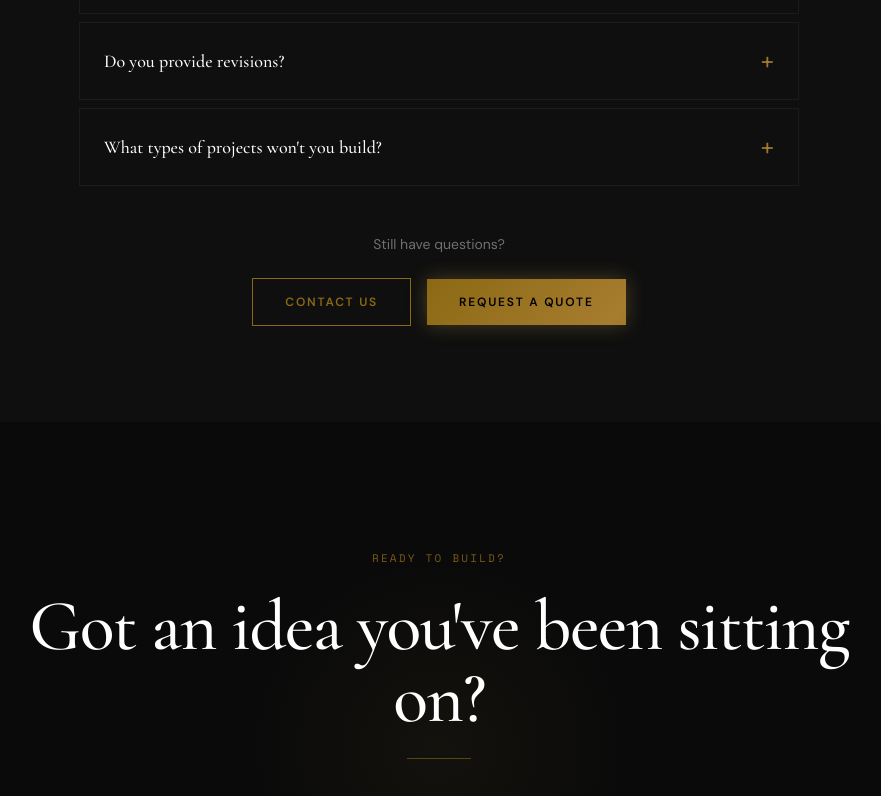
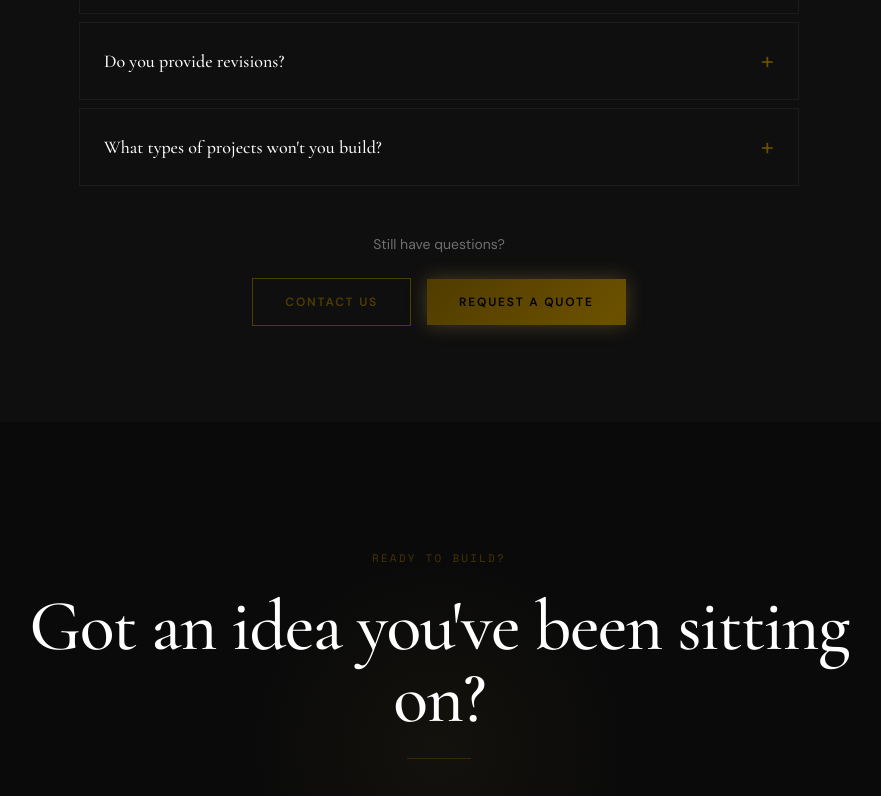
Before and after one commit to Toddleggo/launchrise-digital, a React (Vite) app: page /faq in a window 1280 px wide. Shown: the part 1280-2076 px from the top of the page, without its empty margins (201-1082 px from the left). Built offline with nearby package versions, Linux system fonts and the light colour scheme; no server answers.

Commit message:
Style: deep premium dark gold #503C00

```diff
--- a/src/index.css
+++ b/src/index.css
@@ -41,7 +41,7 @@
   letter-spacing: 0.15em;
   text-transform: uppercase;
   color: #000;
-  background: linear-gradient(135deg, #8B6914 0%, #A67C2E 50%, #8B6914 100%);
+  background: linear-gradient(135deg, #503C00 0%, #6B5000 50%, #503C00 100%);
   background-size: 200% auto;
   border: none;
   cursor: pointer;
@@ -67,23 +67,23 @@
   font-size: 12px;
   letter-spacing: 0.15em;
   text-transform: uppercase;
-  color: #8B6914;
+  color: #503C00;
   background: transparent;
-  border: 1px solid #8B6914;
+  border: 1px solid #503C00;
   cursor: pointer;
   transition: all 0.3s ease;
   text-decoration: none;
 }
 
 .btn-outline-gold:hover {
-  background: #8B6914;
+  background: #503C00;
   color: #000;
   box-shadow: 0 0 30px rgba(201, 168, 76, 0.4);
   transform: translateY(-2px);
 }
 
 .gold-text {
-  background: linear-gradient(135deg, #8B6914 0%, #A67C2E 50%, #8B6914 100%);
+  background: linear-gradient(135deg, #503C00 0%, #6B5000 50%, #503C00 100%);
   -webkit-background-clip: text;
   -webkit-text-fill-color: transparent;
   background-clip: text;
@@ -92,7 +92,7 @@
 .gold-line {
   width: 64px;
   height: 1px;
-  background: #8B6914;
+  background: #503C00;
   opacity: 0.6;
 }
 
@@ -101,7 +101,7 @@
   font-size: 11px;
   letter-spacing: 0.2em;
   text-transform: uppercase;
-  color: #8B6914;
+  color: #503C00;
   opacity: 0.85;
   display: block;
 }
@@ -163,7 +163,7 @@ select.form-input option {
 /* Scrollbar */
 ::-webkit-scrollbar { width: 4px; }
 ::-webkit-scrollbar-track { background: #0A0A0A; }
-::-webkit-scrollbar-thumb { background: #8B6914; border-radius: 2px; }
+::-webkit-scrollbar-thumb { background: #503C00; border-radius: 2px; }
 
 /* Selection */
 ::selection { background: rgba(201, 168, 76, 0.3); color: #fff; }
--- a/tailwind.config.js
+++ b/tailwind.config.js
@@ -4,9 +4,9 @@ export default {
   theme: {
     extend: {
       colors: {
-        gold: '#8B6914',
-        'gold-light': '#E2C87A',
-        'gold-dark': '#A07C2E',
+        gold: '#503C00',
+        'gold-light': '#6B5000',
+        'gold-dark': '#3A2B00',
         'bg-main': '#0A0A0A',
         'bg-card': '#111111',
         'bg-section': '#0F0F0F',
```
